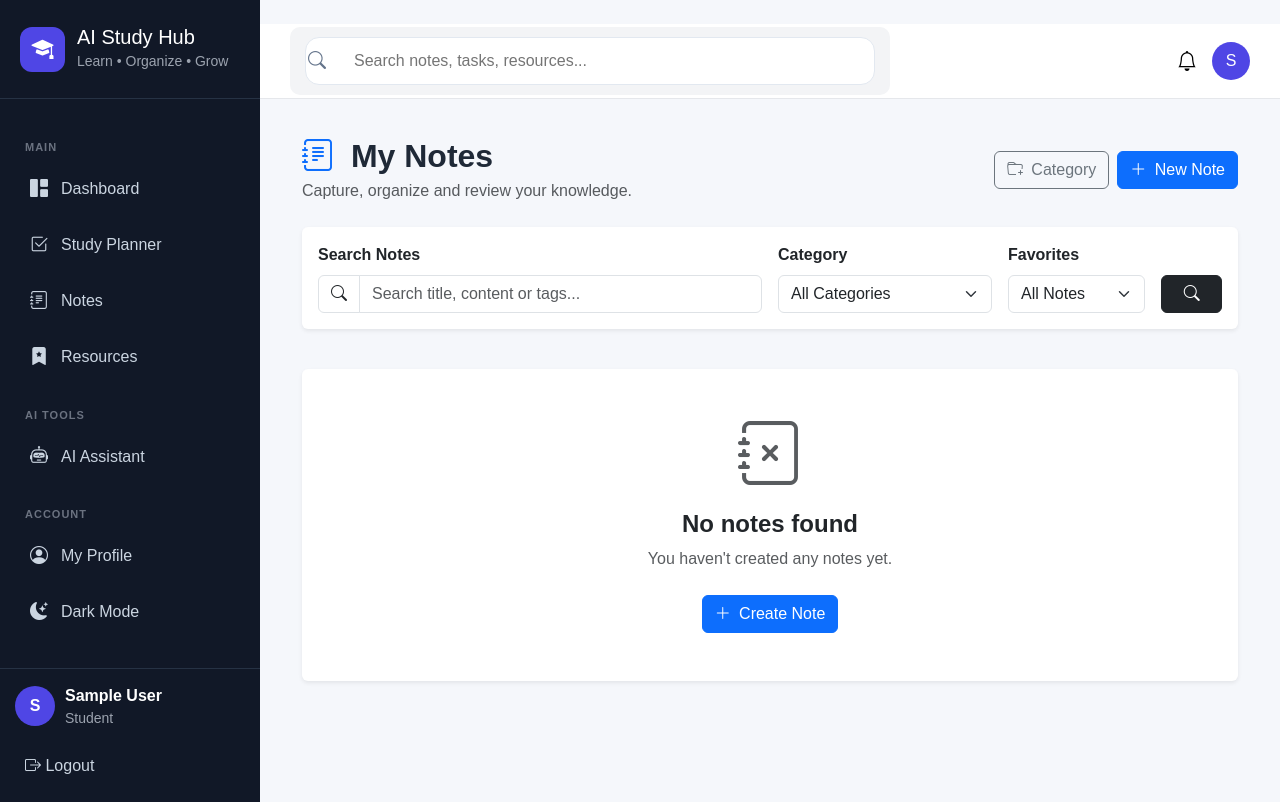
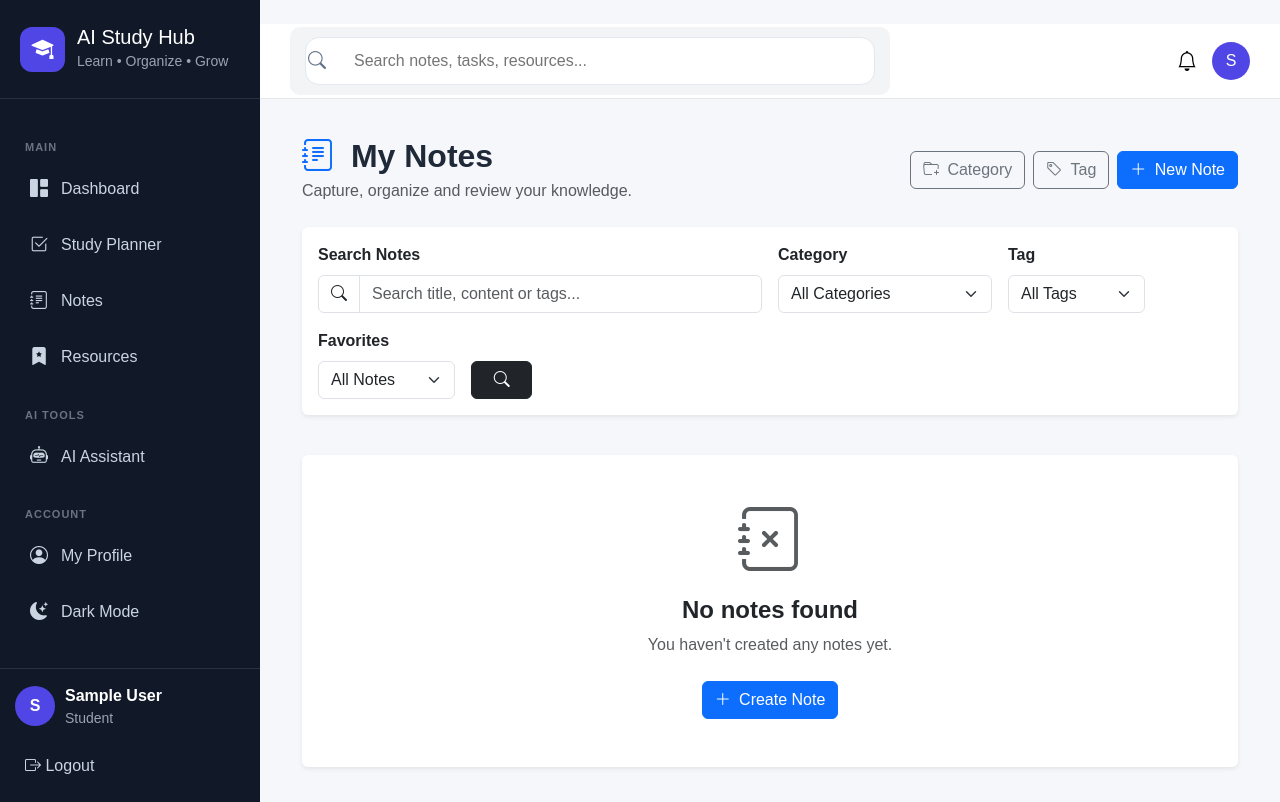
Before and after one commit to mrrdwan370-a11y/AI-study, a Django app: page /notes/ in a window 1280 px wide. Shown: the top 802 px of the page. Run offline with Django 5.2, Linux system fonts and the light colour scheme; the visitor is signed in with stand-in values (Sample User, id 1); data that the repository does not hold is empty.

Commit message:
Add tag button and update views

```diff
--- a/notes/templates/notes/notes_list.html
+++ b/notes/templates/notes/notes_list.html
@@ -10,6 +10,7 @@
         </div>
         <div class="d-flex gap-2">
             <a href="{% url 'category_create' %}" class="btn btn-outline-secondary"><i class="bi bi-folder-plus me-1"></i> Category </a>
+            <a href="{% url 'tag_create' %}" class="btn btn-outline-secondary"><i class="bi bi-tag me-1"></i> Tag </a>
             <a href="{% url 'note_create' %}" class="btn btn-primary"><i class="bi bi-plus-lg me-1"></i> New Note</a>
         </div>
     </div>
@@ -37,6 +38,18 @@
                         {% endfor %}
                     </select>
                 </div>
+                <div class="col-12 col-md-6 col-lg-2">
+                    <label class="form-label fw-semibold"> Tag</label>
+                    <select name="tag" class="form-select">
+                    <option value=""> All Tags </option>
+                    {% for tag in tags %}
+                    <option value="{{ tag.id }}" {% if selected_tag == tag.id|stringformat:"s" %} selected{% endif %}>
+                        {{ tag.name }}
+                    </option>
+                    {% endfor %}
+                    </select>
+                </div>
+
                 <div class="col-12 col-md-4 col-lg-2">
                     <label class="form-label fw-semibold">Favorites </label>
                     <select name="favorite" class="form-select">
--- a/notes/views.py
+++ b/notes/views.py
@@ -22,22 +22,28 @@ def notes_list(request):
     notes = Note.objects.filter( user=request.user ).select_related( "category").prefetch_related("tags")
     search = request.GET.get( "search",  "" )
     category_id = request.GET.get( "category",  ""  )
+    tag_id = request.GET.get("tag", "")
     favorite = request.GET.get( "favorite", "" )
     if search:
         notes = notes.filter( Q(title__icontains=search) |  Q(content__icontains=search) |  Q(tags__name__icontains=search) ).distinct()
     if category_id:
         notes = notes.filter( category_id=category_id )
+    if tag_id:
+        notes = notes.filter(tags__id=tag_id)
     if favorite == "1":
         notes = notes.filter( is_favorite=True  )
     paginator = Paginator( notes,  6 )
     page_number = request.GET.get( "page" )
     page_obj = paginator.get_page( page_number )
     categories = Category.objects.filter( user=request.user )
+    tags = Tag.objects.filter(user=request.user)
     context = {
         "page_obj": page_obj,
         "categories": categories,
         "search": search,
         "selected_category": category_id,
+        "tags": tags,
+        "selected_tag": tag_id,
         "favorite": favorite,
     }
     return render( request, "notes/notes_list.html",context )
--- a/studys/settings.py
+++ b/studys/settings.py
@@ -85,7 +85,7 @@ DATABASES = {
         "ENGINE": "django.db.backends.postgresql",
         "NAME": "ai_study_hub",
         "USER": "postgres",
-        "PASSWORD": "omar",
+        "PASSWORD": "basmala1372005",
         "HOST": "localhost",
         "PORT": "5432",
     }
```
Also changed, not shown: dashboard/templates/dashboard/dashboard.html (+12 -83 lines).
